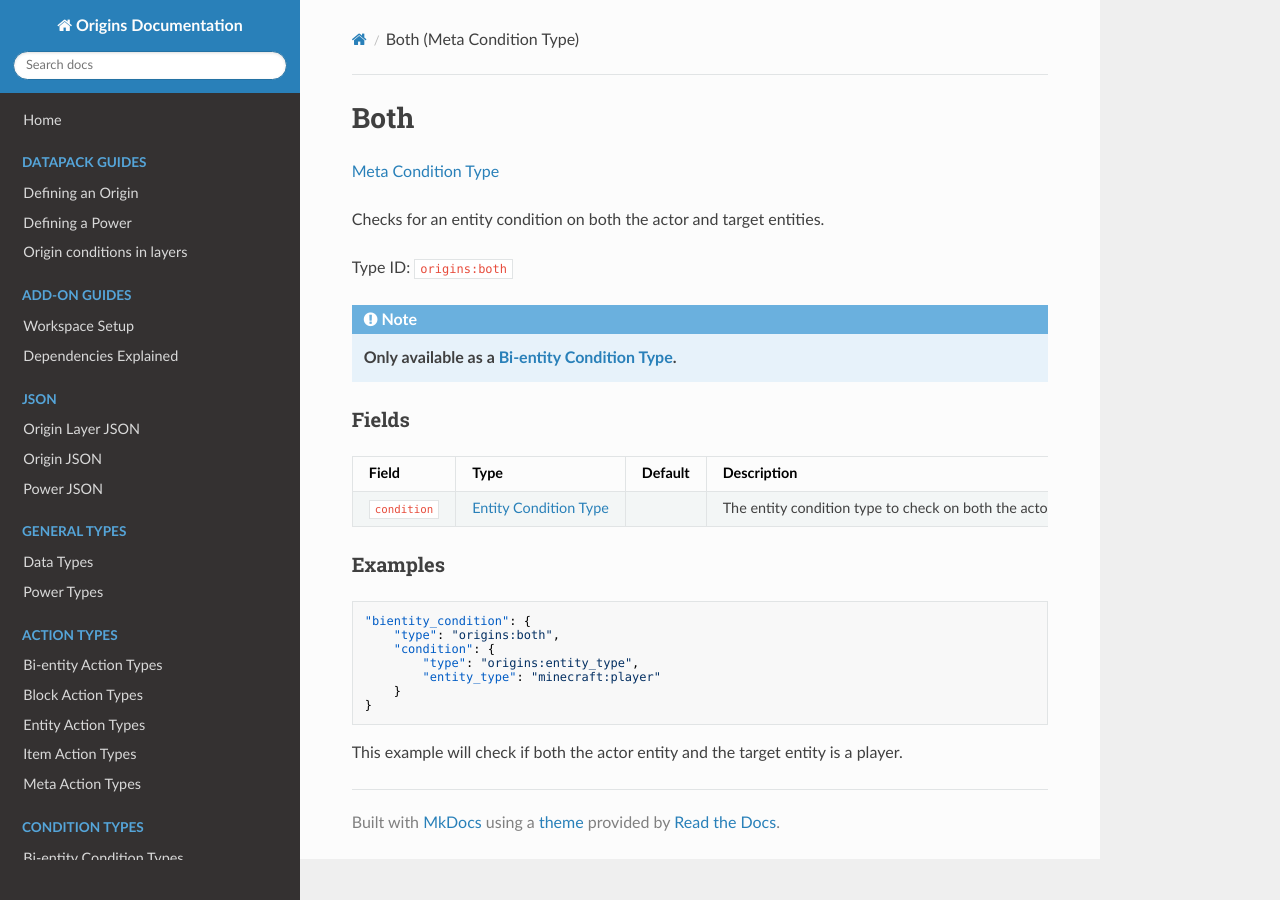
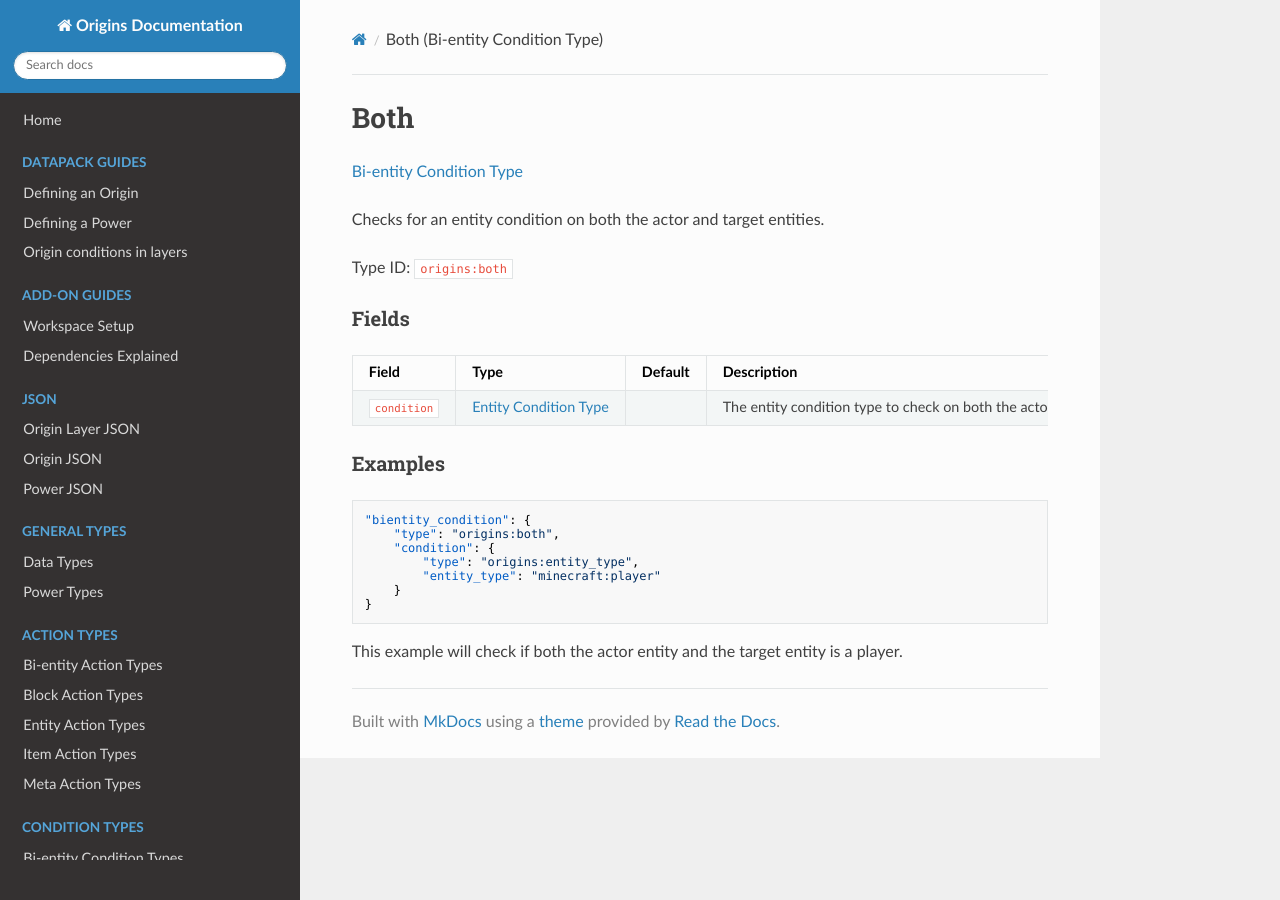
Before and after one commit to apace100/origins-docs, an MkDocs documentation site: the page built from docs/types/bientity_condition_types/both.md, in a window 1280 px wide. Built offline with MkDocs 1.6.1, drawn with Linux system fonts in a browser that asks for light colours; nearby versions of some CDN libraries.

Commit message:
Moved `both.md` [Meta] (Bi-entity Condition Type)
Moved the file to `types/bientity_condition_types`

```diff
--- a/docs/types/meta_condition_types/both.md
+++ b/docs/types/bientity_condition_types/both.md
@@ -1,19 +1,15 @@
 ---
-title: Both (Meta Condition Type)
+title: Both (Bi-entity Condition Type)
 date: 2021-10-07
 ---
 
 # Both
 
-[Meta Condition Type](../meta_condition_types.md)
+[Bi-entity Condition Type](../bientity_condition_types.md)
 
 Checks for an entity condition on both the actor and target entities.
 
 Type ID: `origins:both`
-
-!!! note
-
-	**Only available as a [Bi-entity Condition Type](../bientity_condition_types.md).**
 
 
 ### Fields
```
Also changed, not shown: docs/types/bientity_condition_types.md (+1 -0 lines).
